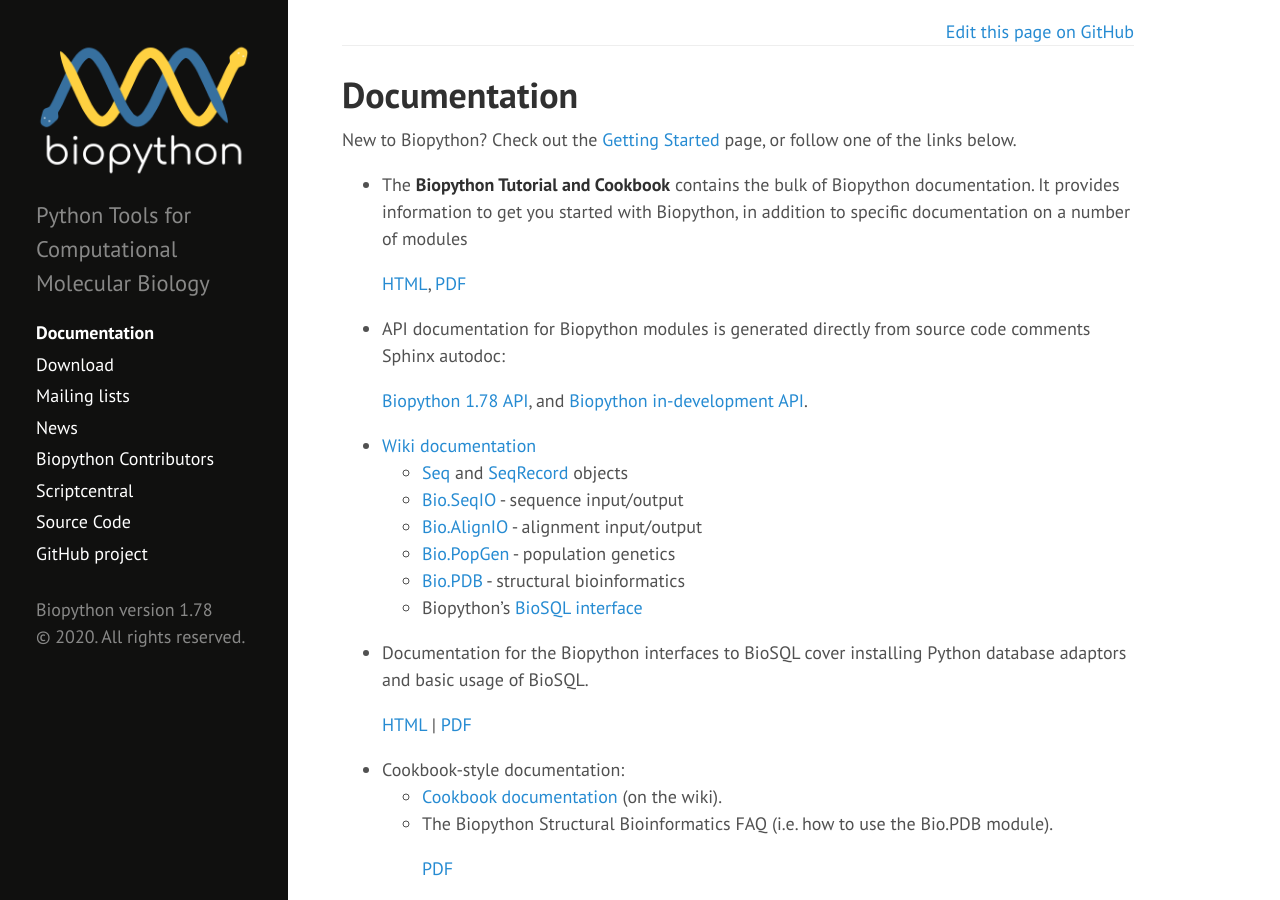
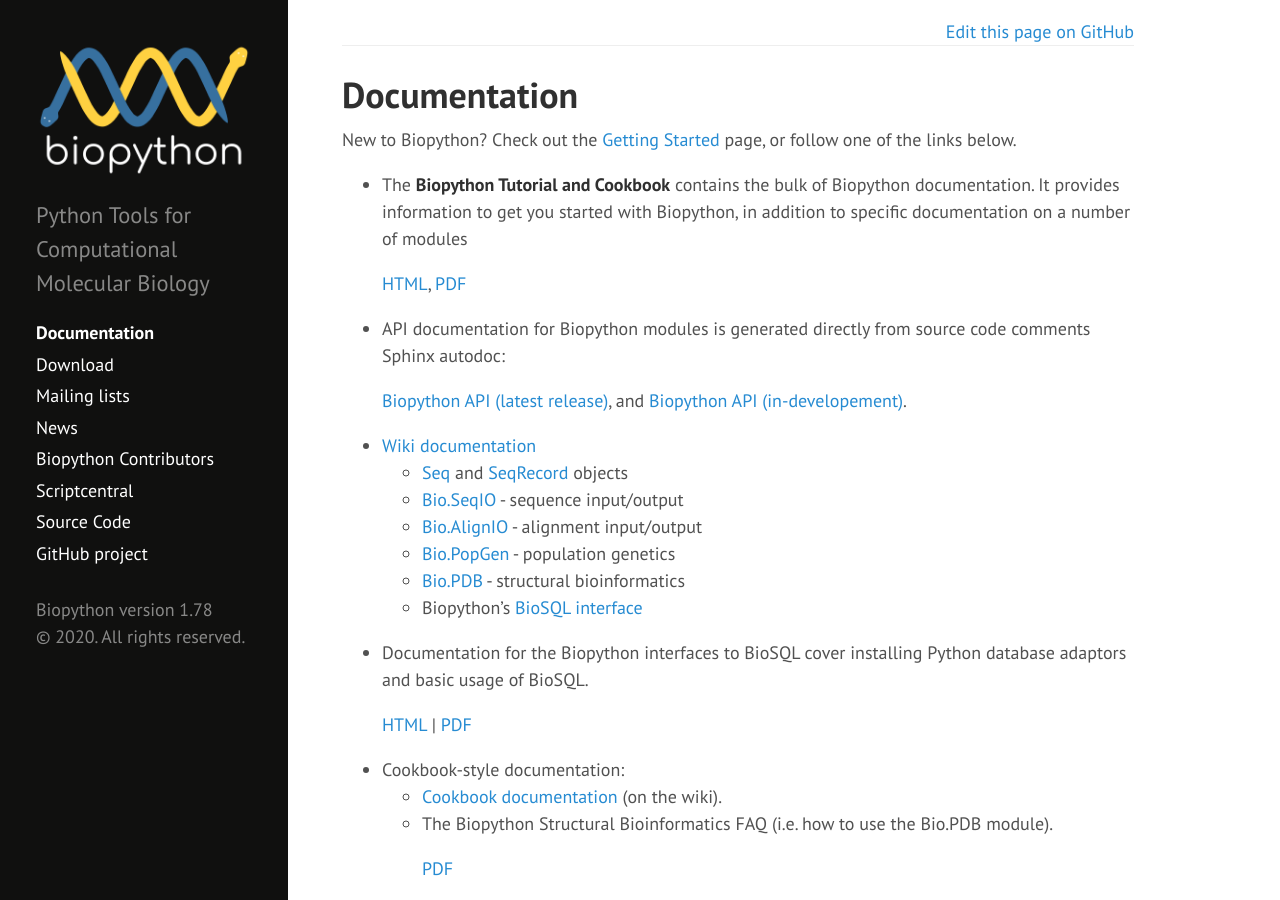
Before and after one commit to biopython/biopython.github.io, a Jekyll site: the page built from wiki/Documentation.md, in a window 1280 px wide and 900 px high. Built offline with Jekyll 4.4.1, drawn with Linux system fonts in a browser that asks for light colours.

Commit message:
Use https://biopython.org/docs/latest/api/ link

```diff
--- a/wiki/Documentation.md
+++ b/wiki/Documentation.md
@@ -21,8 +21,8 @@ below.
 -   API documentation for Biopython modules is generated directly from
     source code comments Sphinx autodoc:
 
-    [Biopython 1.78 API](https://biopython.org/docs/1.78/api/), and
-    [Biopython in-development API](https://biopython.org/docs/dev/api/).
+    [Biopython API (latest release)](https://biopython.org/docs/latest/api/), and
+    [Biopython API (in-developement)](https://biopython.org/docs/dev/api/).
 
 -   [Wiki documentation](Category%3AWiki_Documentation "wikilink")
     -   [Seq](Seq "wikilink") and [SeqRecord](SeqRecord "wikilink")
```
